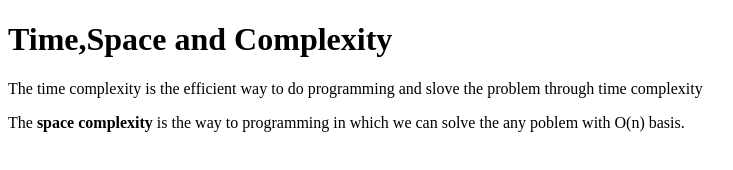
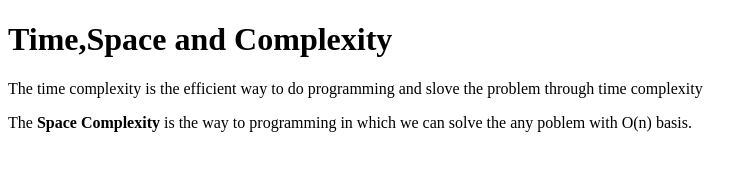
Before and after one commit to acciojob/time-and-space-complexity-VishalSaini7272, a website: page main.html in a window 1280 px wide. Shown: the full height of the page, 0-733 px from the left. Drawn offline with Linux system fonts and the light colour scheme.

Commit message:
created a submission

```diff
--- a/main.html
+++ b/main.html
@@ -10,7 +10,7 @@
 	<!-- the entire body must be written by student -->
 <h1>Time,Space and Complexity</h1>
 <p>The time complexity is the efficient way to do programming and slove the problem through time complexity</p>
-<p>The <b>space complexity</b> is the way to programming in which we can solve the any poblem with O(n) basis.</p>
+<p>The <b>Space Complexity</b> is the way to programming in which we can solve the any poblem with O(n) basis.</p>
 
     <script type="text/javascript" src="./script.js">
 </script>
```
